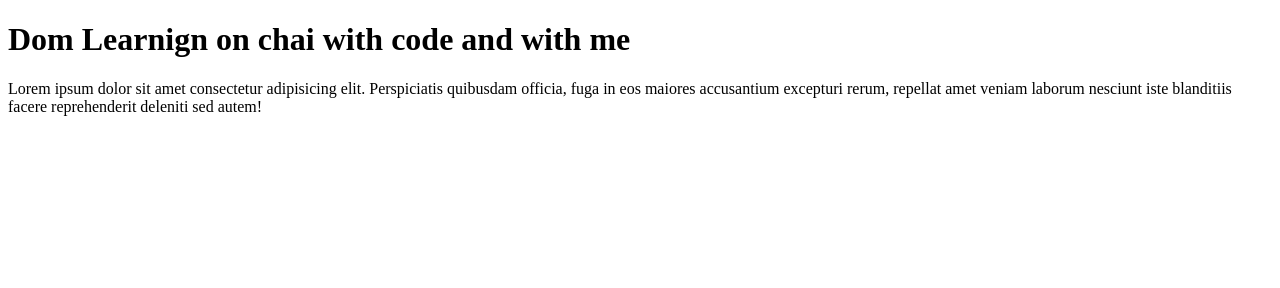
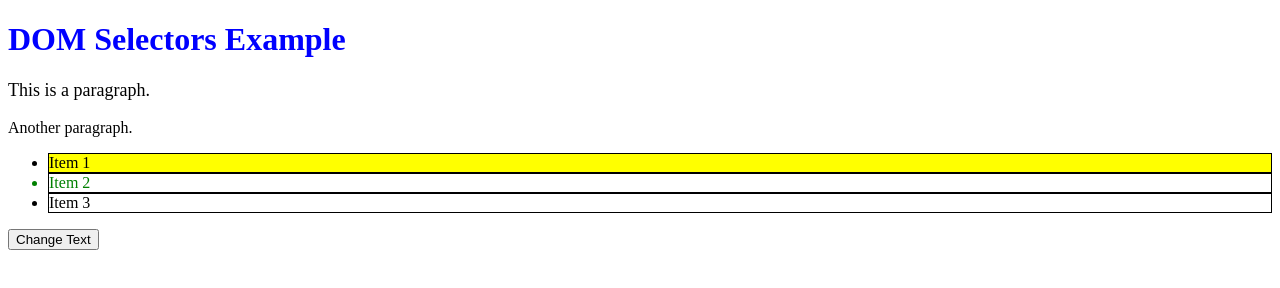
Before and after one commit to amolkadam5256/The_JavaScript_Handbook, a plain HTML site: page 04_Dom/one.html in a window 1280 px wide. Drawn offline with Linux system fonts and the light colour scheme.

Commit message:
Day 2 of Dom Learning

```diff
--- a/04_Dom/one.html
+++ b/04_Dom/one.html
@@ -3,21 +3,82 @@
 <head>
     <meta charset="UTF-8">
     <meta name="viewport" content="width=device-width, initial-scale=1.0">
-    <title>Dom Learning</title>
+    <title>DOM Selectors</title>
+    <style>
+        .highlight { color: red; font-weight: bold; }
+    </style>
 </head>
 <body>
-    <div class="bg-black">
-        <h1 id="title" class="heading">Dom Learnign on chai with code and with me </h1>
-        <p>Lorem ipsum dolor sit amet consectetur adipisicing elit. Perspiciatis quibusdam officia, fuga in eos maiores
-            accusantium excepturi rerum, repellat amet veniam laborum nesciunt iste blanditiis facere reprehenderit deleniti sed
-            autem!</p>
+    <div class="container">
+        <h1 id="title">DOM Selectors Example</h1>
+        <p class="description">This is a paragraph.</p>
+        <p class="description">Another paragraph.</p>
+        <ul id="list">
+            <li class="item">Item 1</li>
+            <li class="item">Item 2</li>
+            <li class="item">Item 3</li>
+        </ul>
+        <button onclick="changeText()">Change Text</button>
     </div>
 
     <script>
+        // Select by ID
+        let title = document.getElementById("title");
+        title.style.color = "blue";
 
-                let demo = document.getElementsByClassName("heading").value="amol";
-                demo = "Hello";
+        // Select by Class Name
+        let descriptions = document.getElementsByClassName("description");
+        descriptions[0].style.fontSize = "18px";
 
-</script>
+        // Select by Tag Name
+        let listItems = document.getElementsByTagName("li");
+        listItems[1].style.color = "green";
+
+        // Select first element by Query Selector
+        let firstItem = document.querySelector(".item");
+        firstItem.style.backgroundColor = "yellow";
+
+        // Select all elements by Query Selector All
+        let allItems = document.querySelectorAll(".item");
+        allItems.forEach(item => item.style.border = "1px solid black");
+
+        // Parent Element Traversal
+        let parentDiv = title.parentElement;
+        console.log("Parent Element: ", parentDiv);
+
+        // First Child Element
+        let firstChild = parentDiv.firstElementChild;
+        console.log("First Child: ", firstChild);
+
+        // Last Child Element
+        let lastChild = parentDiv.lastElementChild;
+        console.log("Last Child: ", lastChild);
+
+        // Next Sibling
+        let nextSibling = firstChild.nextElementSibling;
+        console.log("Next Sibling: ", nextSibling);
+
+        // Previous Sibling
+        let prevSibling = lastChild.previousElementSibling;
+        console.log("Previous Sibling: ", prevSibling);
+
+        // Selecting and modifying text content
+        function changeText() {
+            title.innerText = "Text Changed!";
+            title.classList.add("highlight");
+        }
+
+        // Selecting children of an element
+        let list = document.getElementById("list");
+        let children = list.children;
+        console.log("Children of List: ", children);
+
+        // Selecting first and last child directly
+        console.log("First Child of List: ", list.firstElementChild);
+        console.log("Last Child of List: ", list.lastElementChild);
+
+        // Traversing all child nodes (includes text nodes)
+        console.log("All Child Nodes: ", list.childNodes);
+    </script>
 </body>
 </html>
```
Also changed, not shown: 04_Dom/two.html (added, +76 -0 lines), 1 other file.
